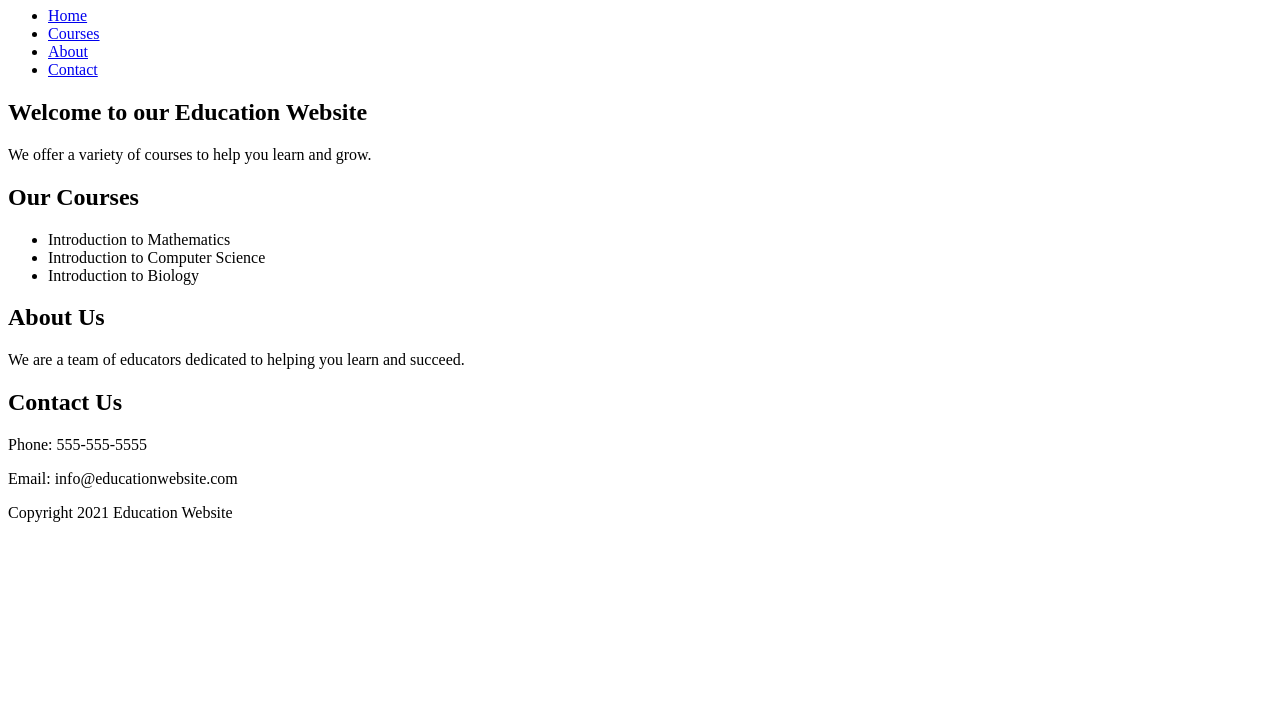
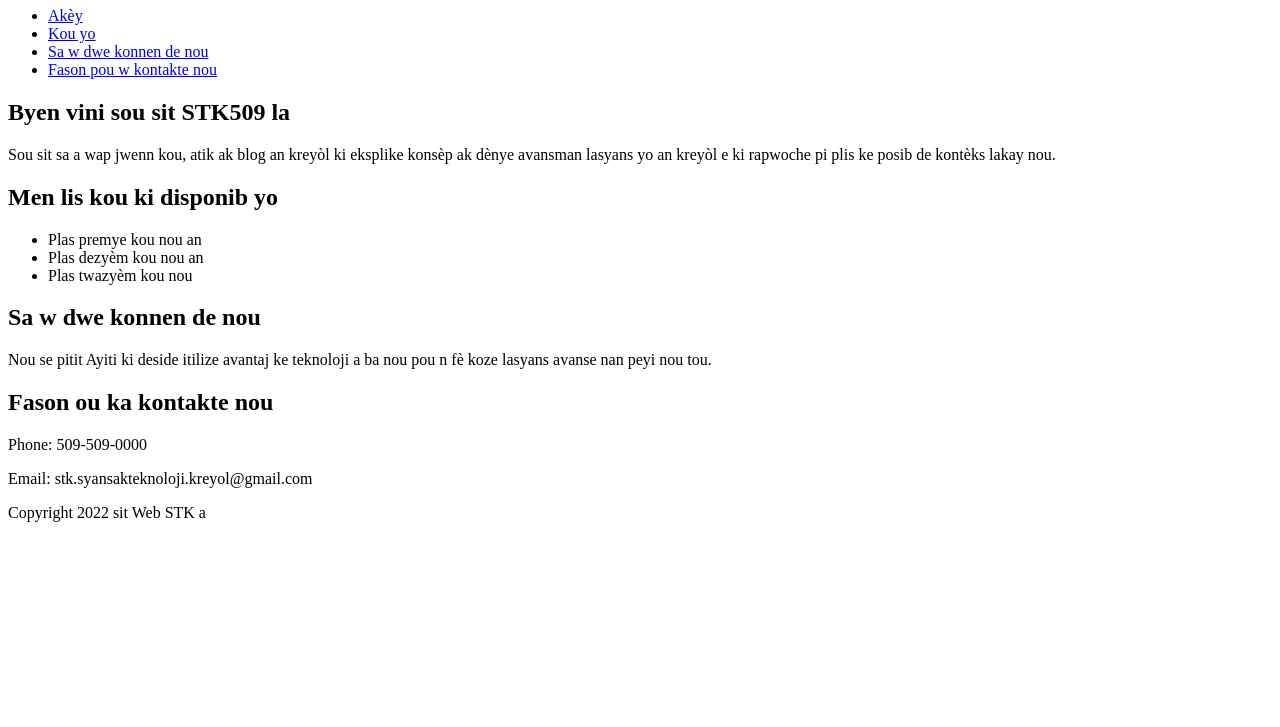
Before and after one commit to stk509/STK, a plain HTML site: page index.html in a window 1280 px wide. Shown: the part 73-800 px from the top of the page. Drawn offline with Linux system fonts and the light colour scheme.

Commit message:
Update index.html
Chanjman kontni sit la an kreyòl

```diff
--- a/index.html
+++ b/index.html
@@ -1,45 +1,45 @@
 <!DOCTYPE html>
 <html>
 <head>
-  <title>Education Website</title>
+  <title>sit web STK</title>
 </head>
 <body>
   <header>
-    <h1>Education Website</h1>
+    <h1>STK509</h1>
   </header>
   <nav>
     <ul>
-      <li><a href="#home">Home</a></li>
-      <li><a href="#courses">Courses</a></li>
-      <li><a href="#about">About</a></li>
-      <li><a href="#contact">Contact</a></li>
+      <li><a href="#home">Akèy</a></li>
+      <li><a href="#courses">Kou yo</a></li>
+      <li><a href="#about">Sa w dwe konnen de nou</a></li>
+      <li><a href="#contact">Fason pou w kontakte nou</a></li>
     </ul>
   </nav>
   <main>
     <section id="home">
-      <h2>Welcome to our Education Website</h2>
-      <p>We offer a variety of courses to help you learn and grow.</p>
+      <h2>Byen vini sou sit STK509 la</h2>
+      <p>Sou sit sa a wap jwenn kou, atik ak blog an kreyòl ki eksplike konsèp ak dènye avansman lasyans yo an kreyòl e ki rapwoche pi plis ke posib de kontèks lakay nou.</p>
     </section>
     <section id="courses">
-      <h2>Our Courses</h2>
+      <h2>Men lis kou ki disponib yo</h2>
       <ul>
-        <li>Introduction to Mathematics</li>
-        <li>Introduction to Computer Science</li>
-        <li>Introduction to Biology</li>
+        <li>Plas premye kou nou an</li>
+        <li>Plas dezyèm kou nou an</li>
+        <li>Plas twazyèm kou nou</li>
       </ul>
     </section>
     <section id="about">
-      <h2>About Us</h2>
-      <p>We are a team of educators dedicated to helping you learn and succeed.</p>
+      <h2>Sa w dwe konnen de nou</h2>
+      <p>Nou se pitit Ayiti ki deside itilize avantaj ke teknoloji a ba nou pou n fè koze lasyans avanse nan peyi nou tou.</p>
     </section>
     <section id="contact">
-      <h2>Contact Us</h2>
-      <p>Phone: 555-555-5555</p>
-      <p>Email: info@educationwebsite.com</p>
+      <h2>Fason ou ka kontakte nou</h2>
+      <p>Phone: 509-509-0000</p>
+      <p>Email: stk.syansakteknoloji.kreyol@gmail.com</p>
     </section>
   </main>
   <footer>
-    <p>Copyright 2021 Education Website</p>
+    <p>Copyright 2022 sit Web STK a</p>
   </footer>
 </body>
 </html>
```
